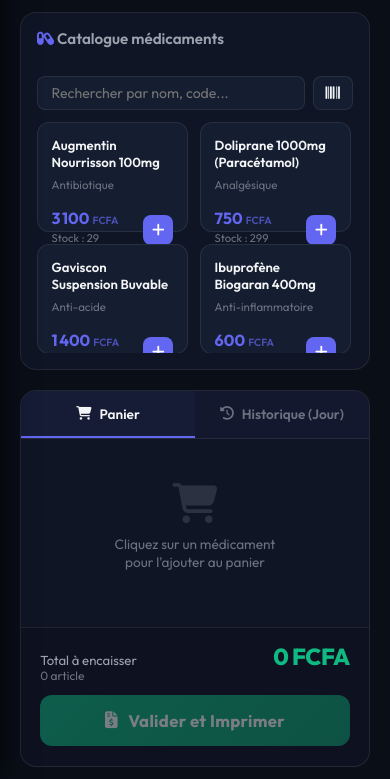
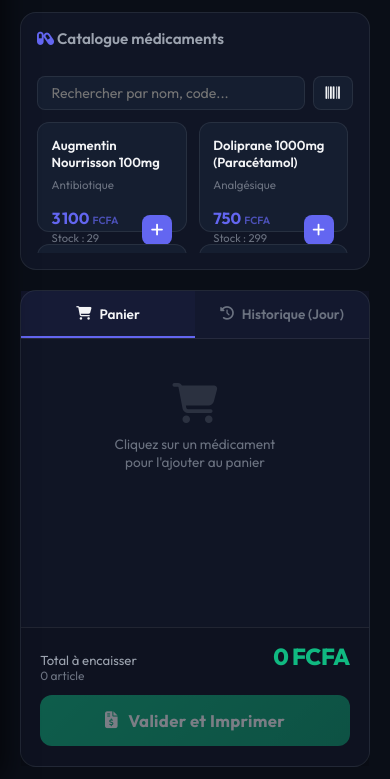
Before and after one commit to Ablaye11/CLINIQUE-TOUNKARA, a Django app: page /ventes/ in a window 390 px wide. Shown: the part 65-844 px from the top of the page. Run offline with Django 4.2, Linux system fonts and the light colour scheme; a user stored in the database is signed in; data comes from the database, SQL or seed files in the repository; data that the repository does not hold is empty.

Commit message:
Fix mobile POS cart layout and footer behavior

```diff
--- a/templates/pharmacie/ventes.html
+++ b/templates/pharmacie/ventes.html
@@ -556,18 +556,23 @@
         }
 
         .pos-products {
+            width: 100%;
             height: auto !important;
-            min-height: 320px !important;
-            flex-shrink: 0;
+            min-height: auto !important;
+            overflow: visible !important;
         }
 
         .pos-cart {
+            width: 100%;
             height: auto !important;
             min-height: auto;
             max-height: none !important;
+            overflow: visible !important;
+            position: relative;
         }
 
-        .pos-products-header {
+        .pos-products-header,
+        .pos-cart-header {
             flex-wrap: wrap;
             align-items: flex-start;
         }
@@ -585,17 +590,32 @@
 
         .pos-product-list {
             grid-template-columns: repeat(auto-fill, minmax(140px, 1fr));
-        }
-
-        .pos-cart-header {
-            flex-wrap: wrap;
-            height: auto;
+            max-height: calc(100vh - 24rem);
+            overflow-y: auto;
+            padding-right: 0.3rem;
         }
 
         .pos-tab {
             flex: 1 1 50%;
             min-width: 0;
             padding: 0.65rem 0.5rem;
+        }
+
+        .cart-scroll-body {
+            max-height: calc(100vh - 24rem);
+            overflow-y: auto;
+            padding-bottom: 7rem;
+        }
+
+        .cart-items-wrapper {
+            padding: 0.75rem 0.85rem 1rem;
+            min-height: 1px;
+        }
+
+        #history-scroll-body {
+            max-height: calc(100vh - 24rem);
+            overflow-y: auto;
+            padding-bottom: 7rem;
         }
 
         .cart-item {
@@ -615,11 +635,13 @@
 
         .cart-scroll-body {
             max-height: none;
-            overflow-y: visible;
+            overflow-y: auto;
+            padding-bottom: 5.5rem; /* Laisser de la place sous le contenu pour le footer sticky */
         }
 
         .cart-items-wrapper {
-            padding: 0.75rem 0.85rem 0;
+            padding: 0.75rem 0.85rem 1rem;
+            min-height: 1px;
         }
 
         .pos-payment-row {
@@ -639,11 +661,26 @@
             grid-column: span 1;
         }
 
+        .pos-cart {
+            overflow: visible !important;
+            position: static !important;
+        }
+
+        .pos-products {
+            overflow: visible !important;
+        }
+
+        .pos-layout {
+            overflow: visible !important;
+        }
+
         .pos-cart-footer {
-            position: sticky;
-            bottom: 0;
+            position: relative !important;
+            bottom: auto !important;
             background: rgba(15, 23, 42, 0.96);
             z-index: 5;
+            width: 100%;
+            margin-top: 0.75rem;
         }
     }
 
```
